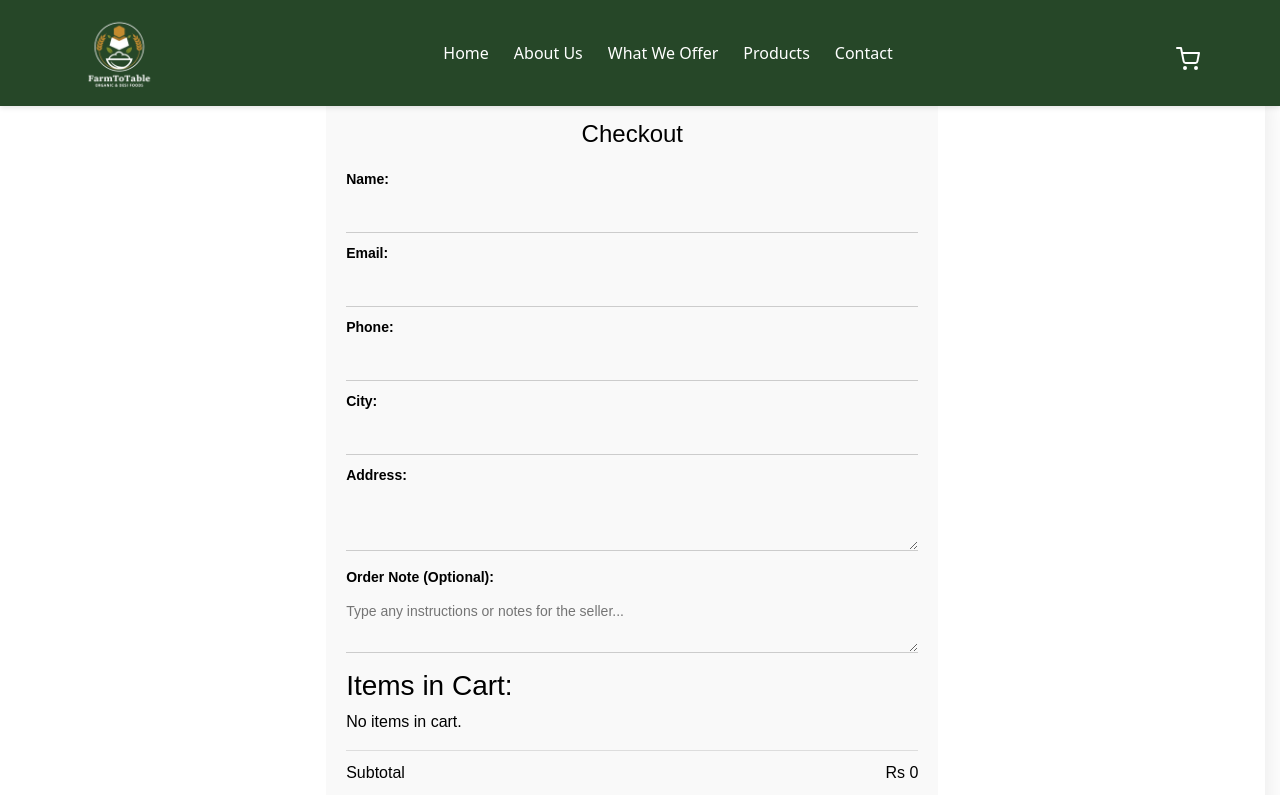
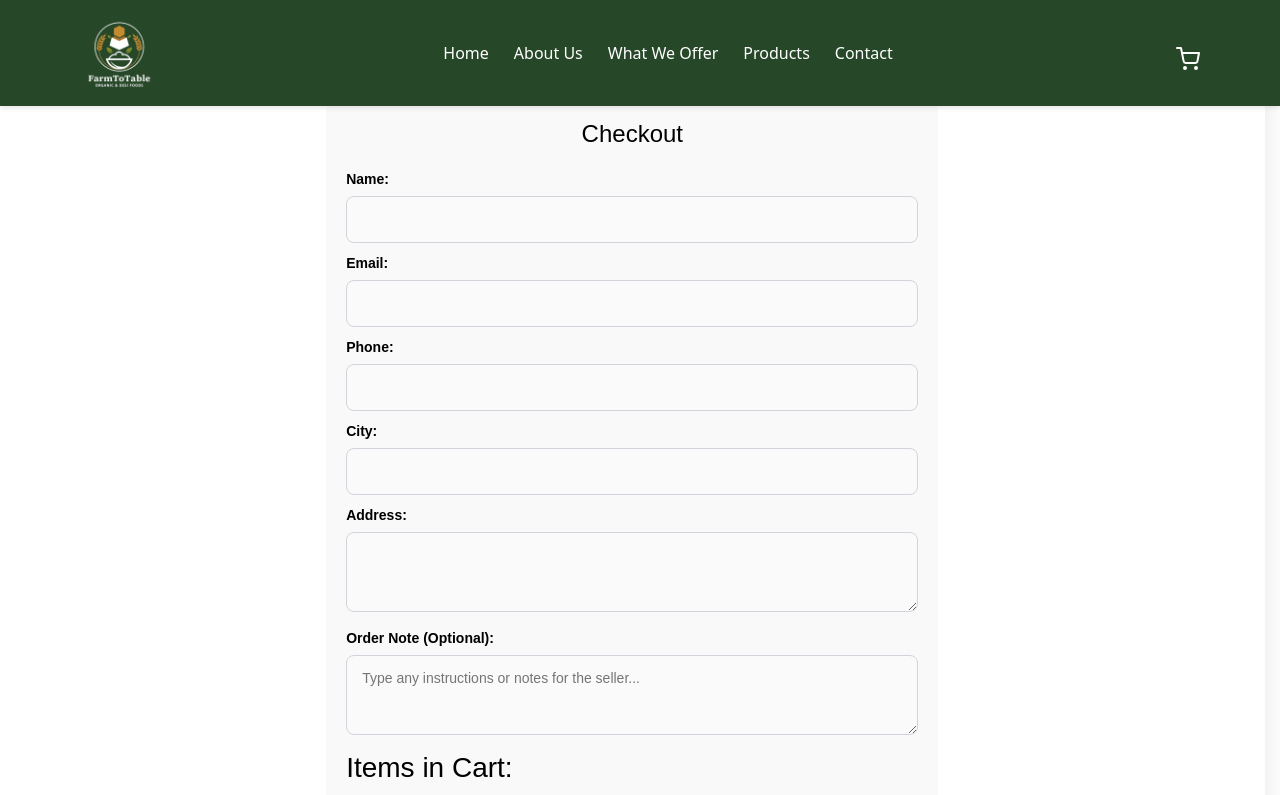
Before and after one commit to BK-Pathan/FarmToTable, a React (Vite) app: page /checkout in a window 1280 px wide. Shown: the top 795 px of the page. Built offline with nearby package versions, Linux system fonts and the light colour scheme.

Commit message:
Update checkout page

```diff
--- a/src/pages/CheckoutPage.css
+++ b/src/pages/CheckoutPage.css
@@ -6,6 +6,7 @@
   width: 50%;         /* laptop screen pe card width */
   margin: 0 auto;     /* horizontally center kare */
   box-sizing: border-box;
+  border-radius: 12px;
 }
 
 .checkout-container {
@@ -46,22 +47,44 @@
   font-size: 14px;
 }
 
+/* =======================
+   Professional Input/Textarea Styling
+======================= */
 .checkout-page input[type="text"],
 .checkout-page input[type="email"],
 .checkout-page textarea {
   width: 100%;
-  padding: 8px 0;
-  margin-top: 5px;
-  border: none;
-  border-bottom: 1px solid #ccc;
+  padding: 12px 15px;            /* comfortable padding */
+  margin-top: 6px;
+  border: 1px solid #d1d5db;     /* light gray border */
+  border-radius: 8px;             /* smooth rounded corners */
   font-size: 14px;
   outline: none;
-  background: transparent;
-  color: black !important;
+  background: #fafafa;            /* subtle off-white */
+  color: #111;
+  box-sizing: border-box;
+  transition: all 0.3s ease;
+}
+
+/* Hover effect */
+.checkout-page input[type="text"]:hover,
+.checkout-page input[type="email"]:hover,
+.checkout-page textarea:hover {
+  border-color: #9ca3af;          /* slightly darker on hover */
+}
+
+/* Focus effect (professional) */
+.checkout-page input[type="text"]:focus,
+.checkout-page input[type="email"]:focus,
+.checkout-page textarea:focus {
+  border-color: #25d366;          /* brand green highlight */
+  background: #fff;
+  box-shadow: 0 0 5px rgba(37, 214, 102, 0.3); /* subtle inner glow */
 }
 
 .checkout-page textarea {
-  min-height: 60px;
+  min-height: 80px;
+  resize: vertical;
 }
 
 .confirm-btn {
@@ -75,9 +98,21 @@
   border: none;
   border-radius: 6px;
   cursor: pointer;
+  transition: background 0.3s, transform 0.2s;
 }
 
+.confirm-btn:hover {
+  background-color: #1ebe57;
+  transform: translateY(-2px);
+}
 
+.confirm-btn:active {
+  transform: translateY(0);
+}
+
+/* =======================
+   Responsive Design
+======================= */
 @media (max-width: 1024px) {
   .checkout-container {
     width: 100%; /* laptop / small laptop */
@@ -88,35 +123,28 @@
   .checkout-container {
     width: 100%; /* tablet / mobile */
     margin-top: 30px;
-
   }
-.checkout-page{
-  width: 90%; /* tablet / mobile */
-  padding-top: 70px !important;
-}
+  .checkout-page{
+    width: 90%; /* tablet / mobile */
+    padding-top: 70px !important;
+  }
   .checkout-page h2 {
     font-size: 20px;
-
   }
-
   .checkout-page label {
     font-size: 13px;
   }
-
   .checkout-page input[type="text"],
   .checkout-page input[type="email"],
   .checkout-page textarea {
     font-size: 13px;
   }
-
   .price-row {
     font-size: 13px;
   }
-
   .price-row.total {
     font-size: 15px;
   }
-
   .confirm-btn {
     font-size: 13px;
     padding: 10px;
@@ -128,7 +156,6 @@
     margin: 10px; /* chhoti screens ke liye */
     padding: 10px;
   }
-
   .checkout-container {
     width: 100%;
     margin-top: 10px;
```
